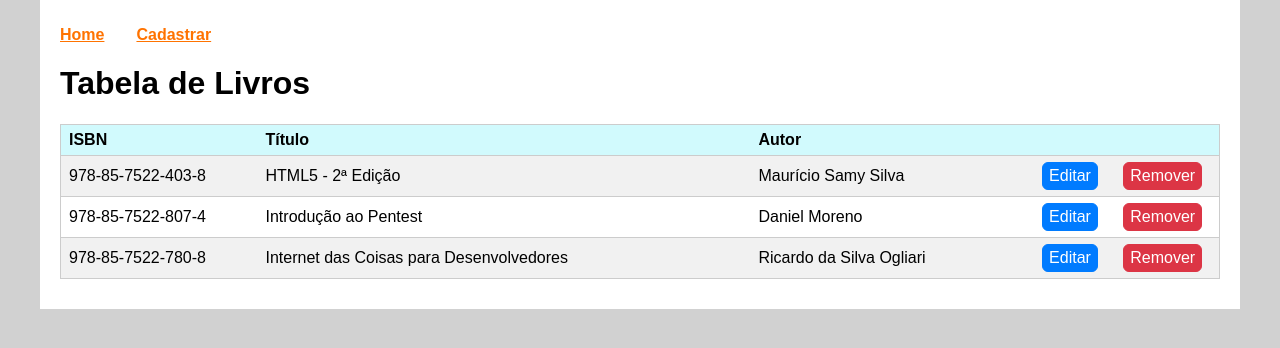
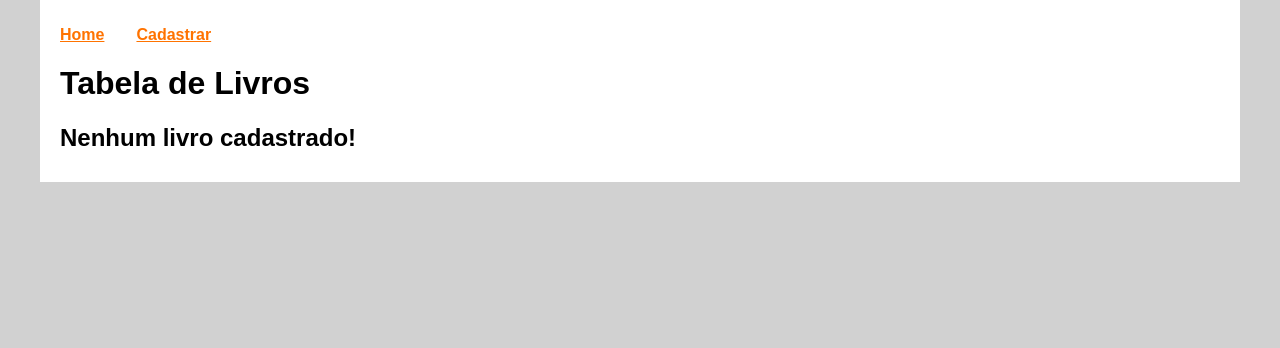
Before and after one commit to moraisalysson/react-crud-maujor, a React (Create React App) app: page / in a window 1280 px wide. Shown: the top 348 px of the page. Built offline with nearby package versions, Linux system fonts and the light colour scheme.

Commit message:
sexto passo - armazenando no local storage

```diff
--- a/src/App.js
+++ b/src/App.js
@@ -8,32 +8,20 @@ import EditarLivroWrapper from './components/EditarLivroWrapper';
 
 class App extends Component {
   state = {
-    livros: [
-      {
-        id: 1,
-        isbn: "978-85-7522-403-8",
-        titulo: "HTML5 - 2ª Edição",
-        autor: "Maurício Samy Silva",
-      },
-      {
-        id: 2,
-        isbn: "978-85-7522-807-4",
-        titulo: "Introdução ao Pentest",
-        autor: "Daniel Moreno",
-      },
-      {
-        id: 3,
-        isbn: "978-85-7522-780-8",
-        titulo: "Internet das Coisas para Desenvolvedores",
-        autor: "Ricardo da Silva Ogliari",
-      },
-    ],
+    livros: JSON.parse(localStorage.getItem("livros")) || [],
   }
 
   inserirLivro = livro => {
-    livro.id = this.state.livros.length + 1;
+    const ultimoId = this.state.livros.at(-1).id;
+
+    livro.id = ultimoId + 1;
+
+    const livrosAtualizados = [ ...this.state.livros, livro ];
+
+    localStorage.setItem("livros", JSON.stringify(livrosAtualizados));
+
     this.setState({
-      livros: [ ...this.state.livros, livro ]
+      livros: livrosAtualizados
     })
   };
 
@@ -45,6 +33,8 @@ class App extends Component {
 
     const newLivros = [...livros, livro].sort((a, b) => a.id - b.id); //coloca no array livro editado e faz a ordenação
 
+    localStorage.setItem("livros", JSON.stringify(newLivros));
+
     this.setState({
       livros: newLivros
     })
@@ -53,6 +43,9 @@ class App extends Component {
   removerLivro = livro => {
     if(window.confirm("Remover esse livro?")) {
       const livros = this.state.livros.filter(p => p.isbn !== livro.isbn);
+
+      localStorage.setItem("livros", JSON.stringify(livros));
+
       this.setState({ livros });
     }
   };
```
